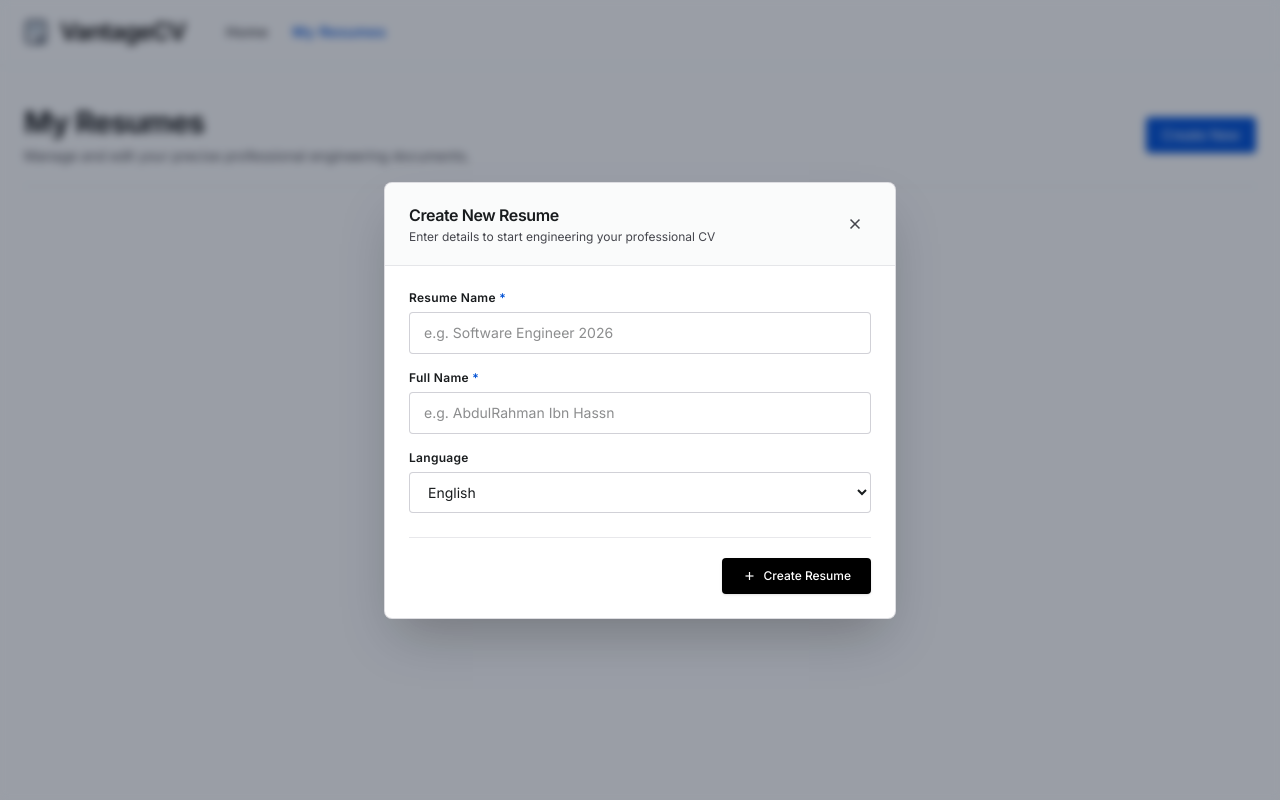
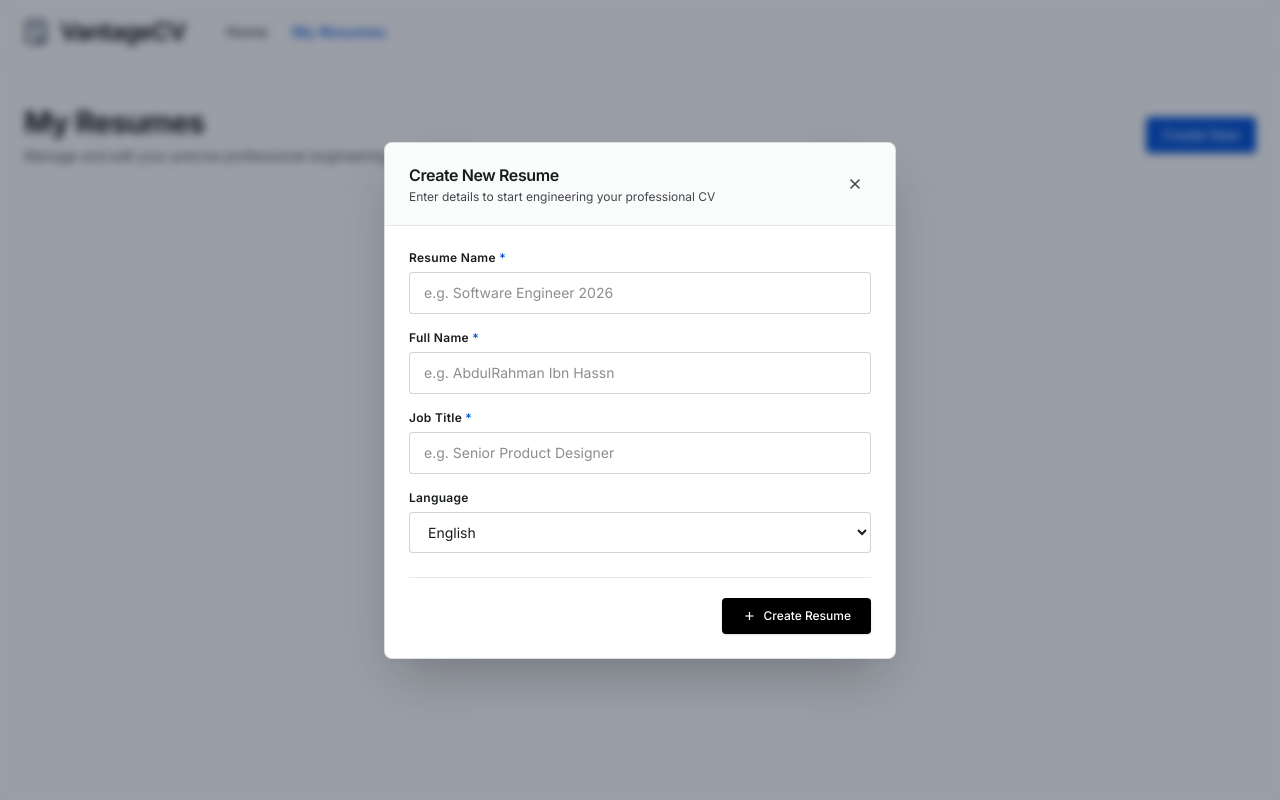
Before and after one commit to AbdulRhmanHS/VantageCV, a React (Vite) app: page /resumes in a window 1280 px wide. Both pictures are taken after a click on the button "Create New". Shown: the top 800 px of the page. Built offline with nearby package versions, Linux system fonts and the light colour scheme.

Commit message:
Add a job position to the resume and add it to the card

```diff
--- a/src/components/MyResumes/CreateResumeModal.jsx
+++ b/src/components/MyResumes/CreateResumeModal.jsx
@@ -13,6 +13,7 @@ export default function CreateResumeModal({
     id: resumeId,
     resumeName: "",
     fullName: "",
+    job: "",
     lang: "english",
     cvData: previewData.eng,
     cvSettings: defaultSettings,
@@ -112,6 +113,22 @@ export default function CreateResumeModal({
           <div className="flex flex-col gap-1.5">
             <label
               className="text-xs font-semibold text-on-surface tracking-wide"
+              htmlFor="job-input"
+            >
+              Job Title <span className="text-secondary">*</span>
+            </label>
+            <input
+              className="w-full px-3.5 py-2.5 text-sm text-on-surface bg-surface-container-lowest border border-outline-variant/80 rounded-lg outline-none [&:valid:focus]:border-secondary [&:valid:focus]:ring-1 [&:valid:focus]:ring-secondary [&:user-invalid:focus]:border-on-error-container [&:user-invalid:focus]:ring-1 [&:user-invalid:focus]:ring-on-error-container transition-all"
+              id="full-name-input"
+              placeholder="e.g. Senior Product Designer"
+              type="text"
+              value={formData.job}
+              onInput={(e) => onChange("job", e.target.value)}
+            />
+          </div>
+          <div className="flex flex-col gap-1.5">
+            <label
+              className="text-xs font-semibold text-on-surface tracking-wide"
               htmlFor="language-select"
             >
               Language
--- a/src/components/MyResumes/ResumeCard.jsx
+++ b/src/components/MyResumes/ResumeCard.jsx
@@ -113,7 +113,7 @@ export default function ResumeCard({
           )}
         </div>
         <div className="bg-surface-container-low/60 rounded p-3 mb-3 border border-outline-variant/30">
-          <div className="flex flex-col-reverse items-start xs:flex-row xs:items-center xs:justify-between">
+          <div className="flex flex-col-reverse items-start xs:flex-row xs:items-center xs:justify-between gap-2">
             <span className="font-semibold text-sm text-on-surface truncate text-wrap">
               {data.fullName}
             </span>
@@ -121,6 +121,7 @@ export default function ResumeCard({
               {data.sections} sections
             </span>
           </div>
+          <p className="text-xs text-on-surface-variant truncate">{data.job}</p>
         </div>
         <div className="mt-auto pt-3 border-t border-outline-variant/40 flex items-center justify-between gap-2">
           <div className="flex items-center gap-2 flex-1">
--- a/src/components/ResumeBuilder/PersonalInfoInputs.jsx
+++ b/src/components/ResumeBuilder/PersonalInfoInputs.jsx
@@ -15,6 +15,20 @@ export default function PersonalInfoInputs({ personalInfo, onInputChange }) {
         </div>
         <div className="grow">
           <label className="block text-label-md font-label-md text-on-surface-variant mb-1">
+            Job Position / Target Title
+          </label>
+          <input
+            type="text"
+            value={personalInfo.job}
+            onChange={(e) => onInputChange("job", e.target.value)}
+            placeholder="e.g. Senior Product Designer"
+            className="w-full bg-surface-container-lowest border border-outline-variant rounded px-4 py-2.5 text-body-md font-body-md text-on-surface focus:outline-none focus:border-primary focus:ring-1 focus:ring-primary transition-all"
+          />
+        </div>
+      </div>
+      <div className="flex flex-col sm:flex-row justify-between gap-6">
+        <div className="grow">
+          <label className="block text-label-md font-label-md text-on-surface-variant mb-1">
             Email
           </label>
           <input
@@ -24,8 +38,6 @@ export default function PersonalInfoInputs({ personalInfo, onInputChange }) {
             onChange={(e) => onInputChange("email", e.target.value)}
           />
         </div>
-      </div>
-      <div className="flex flex-col sm:flex-row justify-between gap-6">
         <div className="grow">
           <label className="block text-label-md font-label-md text-on-surface-variant mb-1">
             Phone
@@ -37,6 +49,8 @@ export default function PersonalInfoInputs({ personalInfo, onInputChange }) {
             onChange={(e) => onInputChange("phone", e.target.value)}
           />
         </div>
+      </div>
+      <div className="grow">
         <div className="grow">
           <label className="block text-label-md font-label-md text-on-surface-variant mb-1">
             Location
--- a/src/components/ResumeBuilder/ReorderableFormCard.jsx
+++ b/src/components/ResumeBuilder/ReorderableFormCard.jsx
@@ -17,7 +17,7 @@ export default function ReorderableFormCard({ item, id, onRemove, children }) {
           {/* Drag Handle */}
           <div
             onPointerDown={(e) => controls.start(e)}
-            className="absolute -left-6 top-1/2 -translate-y-1/2 opacity-0 group-hover:opacity-100 transition-opacity cursor-grab touch-none"
+            className="absolute -left-6 top-1/2 -translate-y-1/2 md:opacity-0 md:group-hover:opacity-100 transition-opacity cursor-grab touch-none"
           >
             <span className="material-symbols-outlined text-outline">
               drag_indicator
--- a/src/components/ResumeBuilder/ResumeContent.jsx
+++ b/src/components/ResumeBuilder/ResumeContent.jsx
@@ -34,7 +34,7 @@ const ResumeContent = React.forwardRef(
     },
     printRef,
   ) => {
-    const { name, email, phone, address, proSummary } = personalInfo;
+    const { name, job, email, phone, address, proSummary } = personalInfo;
 
     const { headlineText, bodyText } =
       FONT_STYLES[font] || FONT_STYLES["source-serif"];
@@ -44,7 +44,7 @@ const ResumeContent = React.forwardRef(
     const density = {
       paddingPage: isCompact ? "p-6" : "p-12",
       pageMargin: isCompact ? 5 : 15,
-      gapSection: isCompact ? "gap-5" : "gap-10",
+      gapSection: isCompact ? "gap-3" : "gap-8",
       gapItem: isCompact ? "gap-4" : "gap-8",
       gapNested: isCompact ? "gap-3" : "gap-6",
       titleSize: isCompact ? "text-base" : "text-lg",
@@ -52,8 +52,9 @@ const ResumeContent = React.forwardRef(
       skillTextSize: isCompact ? "text-sm" : "text-body-md",
       skillGap: isCompact ? "gap-1.5" : "gap-2.5",
       leading: isCompact ? "leading-snug" : "leading-relaxed",
-      borderBottom: isCompact ? "pb-3 mb-2" : "pb-6 mb-2",
+      borderBottom: isCompact ? "pb-3" : "pb-6",
       headingBottom: isCompact ? "mb-1.5 pb-1" : "mb-3 pb-1",
+      jobTitleSize: isCompact ? "text-body-md" : "text-body-lg",
     };
 
     const isArabic = language === "arabic";
@@ -94,9 +95,14 @@ const ResumeContent = React.forwardRef(
         </style>
         {/* Header Section */}
         <div className={`border-b-2 border-primary ${density.borderBottom}`}>
-          <h1 className={`${headlineText} text-5xl text-primary mb-2 rtl:mb-6`}>
+          <h1 className={`${headlineText} text-5xl text-primary mb-2`}>
             {name || (isArabic ? "الاسم" : "Your Name")}
           </h1>
+          <div
+            className={`${density.jobTitleSize} mb-2 text-on-surface-variant`}
+          >
+            {job}
+          </div>
           <div
             className={`flex flex-wrap items-center gap-x-4 gap-y-1 text-on-surface-variant font-bold ${density.bodyTextSize}`}
           >
--- a/src/data/previewData.js
+++ b/src/data/previewData.js
@@ -2,6 +2,7 @@ export const previewData = {
   eng: {
     profile: {
       name: "",
+      job: "",
       email: "user@example.com",
       phone: "+1 (555) 123-4567",
       address: "San Francisco, CA",
@@ -60,6 +61,7 @@ export const previewData = {
   ara: {
     profile: {
       name: "",
+      job: "",
       email: "user@example.com",
       phone: "+20 100 123 4567",
       address: "الإسكندرية، مصر",
--- a/src/pages/MyResumes.jsx
+++ b/src/pages/MyResumes.jsx
@@ -8,8 +8,8 @@
 // DONE: Make the delete functional
 // TODO: Add last modified date to the cards
 // TODO: Make the lastEdit record date with any edit made
-// TODO: Add number of sections to the cards
-// TODO: Add a job position to the resume and add it to the card
+// DONE: Add number of sections to the cards
+// DONE: Add a job position to the resume and add it to the card
 
 import CreateResumesH from "../components/MyResumes/CreateResumesH";
 import ResumeCard from "../components/MyResumes/ResumeCard";
--- a/src/pages/ResumeBuilder.jsx
+++ b/src/pages/ResumeBuilder.jsx
@@ -58,6 +58,7 @@ export default function ResumeBuilder() {
   const [personalInfo, setPersonalInfo] = useState({
     ...activeCV.cvData.profile,
     name: activeCV.fullName,
+    job: activeCV.job,
   });
   const experiences = useSectionState(Object.values(activeCV.cvData.exp));
   const educations = useSectionState(Object.values(activeCV.cvData.edu));
@@ -66,6 +67,7 @@ export default function ResumeBuilder() {
   const handleUpdateActiveCV = () => {
     const CV = { ...activeCV };
     CV.fullName = personalInfo.name;
+    CV.job = personalInfo.job;
     CV.lang = language;
     CV.cvData.profile = personalInfo;
     CV.cvData.exp = experiences.items;
```
